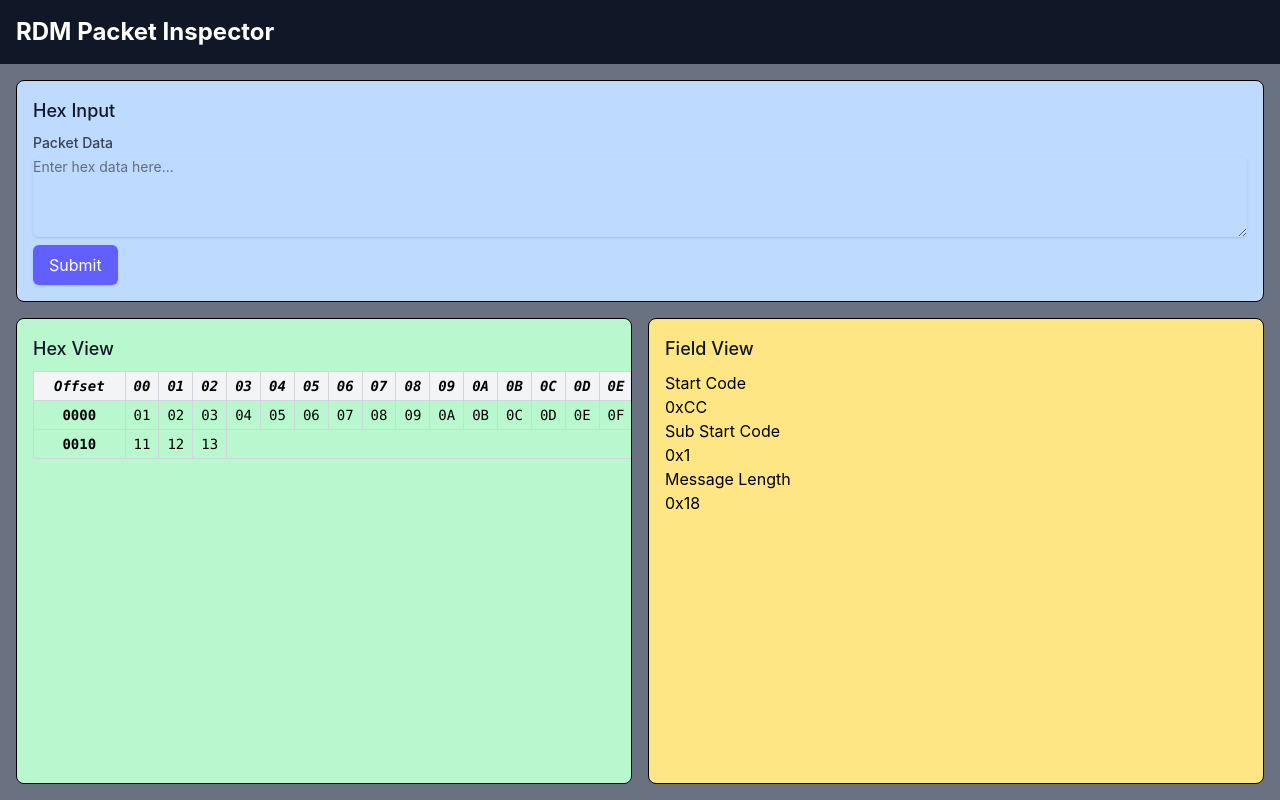
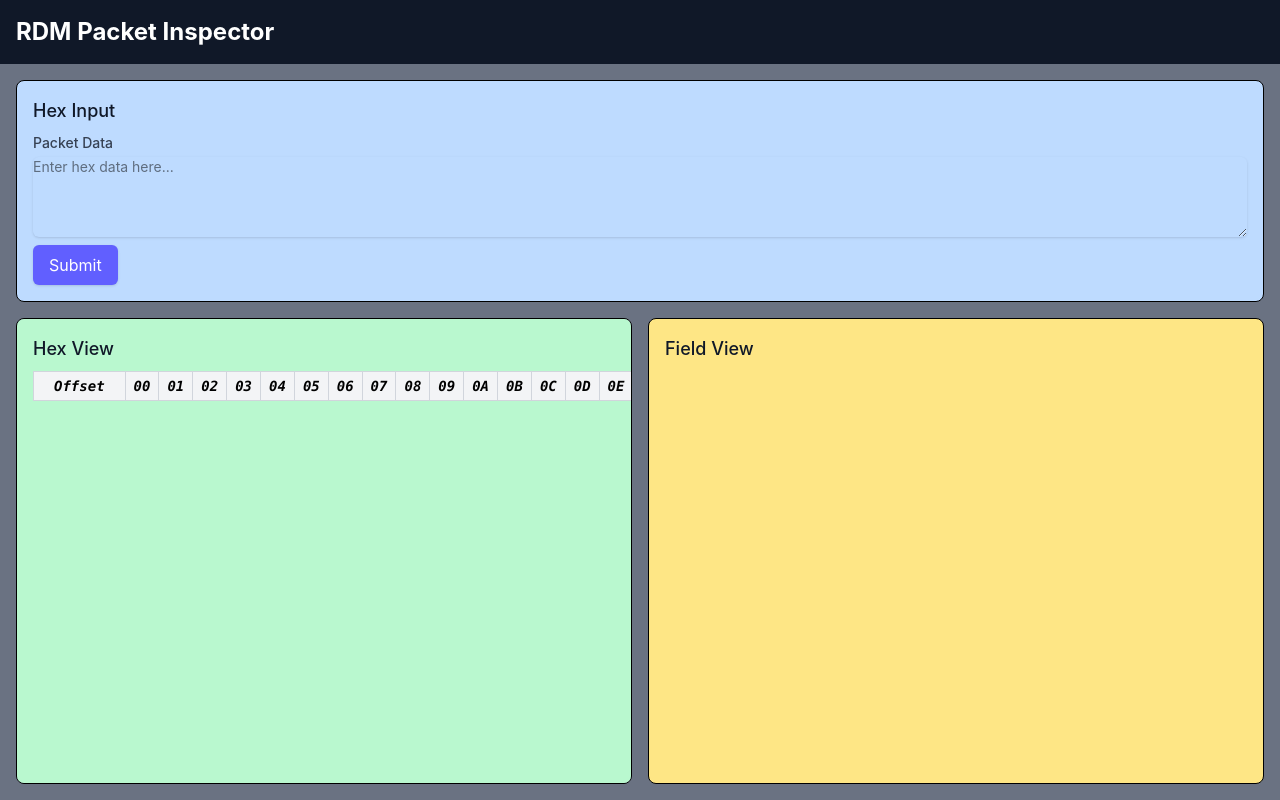
Before and after one commit to r-chua/rdm-packet-inspector, a React (Vite) app: page / in a window 1280 px wide. Built offline with nearby package versions, Linux system fonts and the light colour scheme.

Commit message:
feat: user input (#29)
* feat: packet props

* feat: parse input hex

* feat: rawBytes in HexView

* feat: packet in FieldView

* refactor: flatten FieldEntry for UI consumption

* fix: normalize more special characters

* refactor: remove unused packet prop

* refactor: safer textarea access

```diff
--- a/src/components/FieldView.tsx
+++ b/src/components/FieldView.tsx
@@ -1,56 +1,24 @@
-import type { FieldEntry } from '../parser/fields';
+import React from 'react';
+import { getFieldEntries, type FieldEntry } from '../parser/fields';
+import type { RdmPacket } from '../parser/types';
 
-export function FieldView() {
-  const placeholderFields: FieldEntry[] = [
-    {
-      name: 'Start Code',
-      field: {
-        value: 0xcc,
-        rawBytes: new Uint8Array([0xcc]),
-        startByte: 0,
-        endByte: 0,
-      },
-    },
-    {
-      name: 'Sub Start Code',
-      field: {
-        value: 0x01,
-        rawBytes: new Uint8Array([0x01]),
-        startByte: 1,
-        endByte: 1,
-      },
-    },
-    {
-      name: 'Message Length',
-      field: {
-        value: 24,
-        rawBytes: new Uint8Array([0x18]),
-        startByte: 2,
-        endByte: 2,
-      },
-    },
-  ];
+type FieldViewProps = {
+  packet: RdmPacket | null;
+};
 
-  function renderValue(value: unknown): string {
-    if (value instanceof Uint8Array) {
-      return Array.from(value)
-        .map((byte) => byte.toString(16).toUpperCase().padStart(2, '0'))
-        .join(' ');
+export function FieldView({ packet }: FieldViewProps) {
+  const packetFields: FieldEntry[] = React.useMemo(() => {
+    if (packet) {
+      return getFieldEntries(packet);
     }
-    if (typeof value === 'number') {
-      return `0x${value.toString(16).toUpperCase()}`;
-    }
-    if (typeof value === 'string') {
-      return value;
-    }
-    return 'Placeholder';
-  }
+    return [];
+  }, [packet]);
 
   function renderFieldEntry(entry: FieldEntry) {
     return (
       <div key={entry.name}>
         <dt>{entry.name}</dt>
-        <dd>{renderValue(entry.field.value)}</dd>
+        <dd>{entry.displayValue}</dd>
       </div>
     );
   }
@@ -59,7 +27,7 @@ export function FieldView() {
     <section className="p-4">
       <h2 className="text-lg font-medium text-gray-900 mb-2">Field View</h2>
 
-      <dl>{placeholderFields.map((entry) => renderFieldEntry(entry))}</dl>
+      <dl>{packetFields.map((entry) => renderFieldEntry(entry))}</dl>
     </section>
   );
 }
--- a/src/components/HexInput.tsx
+++ b/src/components/HexInput.tsx
@@ -1,6 +1,18 @@
+import React from 'react';
 import { cn } from '../lib/utils';
 
-export function HexInput() {
+type HexInputProps = {
+  onParse: (hexString: string) => void;
+};
+
+export function HexInput({ onParse }: HexInputProps) {
+  const textareaRef = React.useRef<HTMLTextAreaElement>(null);
+
+  const handleSubmit = () => {
+    const hexInput = textareaRef.current?.value || '';
+    onParse(hexInput);
+  };
+
   return (
     <section className="p-4">
       <h2 className="text-lg font-medium text-gray-900 mb-2">Hex Input</h2>
@@ -12,6 +24,7 @@ export function HexInput() {
           Packet Data
         </label>
         <textarea
+          ref={textareaRef}
           id="hex-input"
           className={cn(
             'mt-1 block w-full rounded-md',
@@ -26,6 +39,8 @@ export function HexInput() {
 
         <div>
           <button
+            type="button"
+            onClick={handleSubmit}
             className={cn(
               'mt-2 px-4 py-2 rounded-md shadow-sm',
               'bg-indigo-500 text-white',
--- a/src/components/HexView.tsx
+++ b/src/components/HexView.tsx
@@ -1,11 +1,17 @@
+import React from 'react';
 import { cn } from '../lib/utils';
 
-export function HexView() {
-  const placeholderData = new Uint8Array([
-    0x01, 0x02, 0x03, 0x04, 0x05, 0x06, 0x07, 0x08, 0x09, 0x0a, 0x0b, 0x0c,
-    0x0d, 0x0e, 0x0f, 0x10, 0x11, 0x12, 0x13,
-    // ... more bytes as needed
-  ]);
+type HexViewProps = {
+  rawBytes: Uint8Array | null;
+};
+
+export function HexView({ rawBytes }: HexViewProps) {
+  const dataToDisplay = React.useMemo(() => {
+    if (rawBytes) {
+      return generateTableRowData(rawBytes);
+    }
+    return generateTableRowData(new Uint8Array([]));
+  }, [rawBytes]);
 
   function generateTableRowData(buffer: Uint8Array): number[][] {
     const rows: number[][] = [];
@@ -14,8 +20,6 @@ export function HexView() {
     }
     return rows;
   }
-
-  const rowData = generateTableRowData(placeholderData);
 
   return (
     <section className="p-4">
@@ -64,7 +68,7 @@ export function HexView() {
           </tr>
         </thead>
         <tbody>
-          {rowData.map((row, rowIndex) => (
+          {dataToDisplay.map((row, rowIndex) => (
             <tr key={rowIndex}>
               <th
                 scope="row"
--- a/src/components/PacketInspector.tsx
+++ b/src/components/PacketInspector.tsx
@@ -1,8 +1,19 @@
+import React from 'react';
 import { FieldView } from './FieldView.tsx';
 import { HexInput } from './HexInput.tsx';
 import { HexView } from './HexView.tsx';
+import type { ParseResult } from '../parser/types.ts';
+import { parseRdmPacket } from '../parser/parse.ts';
 
 export function PacketInspector() {
+  const [parseResult, setParseResult] = React.useState<ParseResult | null>(
+    null
+  );
+
+  const handleParse = (hexString: string) => {
+    setParseResult(parseRdmPacket(hexString));
+  };
+
   return (
     <div className="flex flex-col h-screen">
       <div className="bg-gray-900 text-white">
@@ -11,15 +22,17 @@ export function PacketInspector() {
 
       <div className="flex flex-col flex-1 min-h-0 p-4 gap-4">
         <div className="bg-blue-200 border rounded-lg">
-          <HexInput />
+          <HexInput onParse={handleParse} />
         </div>
 
         <div className="grid grid-cols-1 md:grid-cols-2 gap-4 flex-1 min-h-0">
           <div className="overflow-auto bg-green-200 border rounded-lg">
-            <HexView />
+            <HexView rawBytes={parseResult?.rawBytes || null} />
           </div>
           <div className="overflow-auto bg-amber-200 border rounded-lg">
-            <FieldView />
+            <FieldView
+              packet={parseResult?.success ? parseResult.packet : null}
+            />
           </div>
         </div>
       </div>
--- a/src/lib/utils.ts
+++ b/src/lib/utils.ts
@@ -4,3 +4,11 @@ import { twMerge } from 'tailwind-merge';
 export function cn(...args: ClassValue[]) {
   return twMerge(clsx(args));
 }
+
+export function toString8Bit(value: number): string {
+  return `0x${value.toString(16).toUpperCase().padStart(2, '0')}`;
+}
+
+export function toString16Bit(value: number): string {
+  return `0x${value.toString(16).toUpperCase().padStart(4, '0')}`;
+}
--- a/src/parser/fields.ts
+++ b/src/parser/fields.ts
@@ -1,44 +1,126 @@
-import type { RdmField, RdmPacket } from './types';
+import { toString16Bit, toString8Bit } from '../lib/utils';
+import type { RdmPacket } from './types';
 
 export type FieldEntry = {
   name: string;
-  field: RdmField<unknown>;
+  displayValue: string;
+  startByte: number;
+  endByte: number;
 };
 
 export const getFieldEntries = (packet: RdmPacket): FieldEntry[] => {
   const fields: FieldEntry[] = [
-    { name: 'Start Code', field: packet.startCode },
-    { name: 'Sub Start Code', field: packet.subStartCode },
-    { name: 'Message Length', field: packet.messageLength },
-    { name: 'Destination UID', field: packet.destinationUid },
-    { name: 'Source UID', field: packet.sourceUid },
-    { name: 'Transaction Number', field: packet.transactionNumber },
+    {
+      name: 'Start Code',
+      displayValue: toString8Bit(packet.startCode.value),
+      startByte: packet.startCode.startByte,
+      endByte: packet.startCode.endByte,
+    },
+    {
+      name: 'Sub Start Code',
+      displayValue: toString8Bit(packet.subStartCode.value),
+      startByte: packet.subStartCode.startByte,
+      endByte: packet.subStartCode.endByte,
+    },
+    {
+      name: 'Message Length',
+      displayValue: packet.messageLength.value.toString(),
+      startByte: packet.messageLength.startByte,
+      endByte: packet.messageLength.endByte,
+    },
+    {
+      name: 'Destination UID',
+      displayValue: packet.destinationUid.value,
+      startByte: packet.destinationUid.startByte,
+      endByte: packet.destinationUid.endByte,
+    },
+    {
+      name: 'Source UID',
+      displayValue: packet.sourceUid.value,
+      startByte: packet.sourceUid.startByte,
+      endByte: packet.sourceUid.endByte,
+    },
+    {
+      name: 'Transaction Number',
+      displayValue: packet.transactionNumber.value.toString(),
+      startByte: packet.transactionNumber.startByte,
+      endByte: packet.transactionNumber.endByte,
+    },
   ];
 
   if (packet.direction === 'command') {
-    fields.push({ name: 'Port ID', field: packet.portId });
+    fields.push({
+      name: 'Port ID',
+      displayValue: packet.portId.value.toString(),
+      startByte: packet.portId.startByte,
+      endByte: packet.portId.endByte,
+    });
   } else if (packet.direction === 'response') {
-    fields.push({ name: 'Response Type', field: packet.responseType });
+    fields.push({
+      name: 'Response Type',
+      displayValue: packet.responseType.value.name,
+      startByte: packet.responseType.startByte,
+      endByte: packet.responseType.endByte,
+    });
   } else {
     fields.push({
       name: 'Port ID or Response Type',
-      field: packet.portIdOrResponseType,
+      displayValue: packet.portIdOrResponseType.value.toString(),
+      startByte: packet.portIdOrResponseType.startByte,
+      endByte: packet.portIdOrResponseType.endByte,
     });
   }
 
   fields.push(
-    { name: 'Message Count', field: packet.messageCount },
-    { name: 'Sub Device', field: packet.subDevice },
-    { name: 'Command Class', field: packet.commandClass },
-    { name: 'Parameter ID (PID)', field: packet.parameterId },
-    { name: 'Parameter Data Length', field: packet.parameterDataLength }
+    {
+      name: 'Message Count',
+      displayValue: packet.messageCount.value.toString(),
+      startByte: packet.messageCount.startByte,
+      endByte: packet.messageCount.endByte,
+    },
+    {
+      name: 'Sub Device',
+      displayValue:
+        `${packet.subDevice.value.toString()} ` +
+        `(${toString16Bit(packet.subDevice.value)})`,
+      startByte: packet.subDevice.startByte,
+      endByte: packet.subDevice.endByte,
+    },
+    {
+      name: 'Command Class',
+      displayValue: packet.commandClass.value.name,
+      startByte: packet.commandClass.startByte,
+      endByte: packet.commandClass.endByte,
+    },
+    {
+      name: 'Parameter ID (PID)',
+      displayValue: packet.parameterId.value.name,
+      startByte: packet.parameterId.startByte,
+      endByte: packet.parameterId.endByte,
+    },
+    {
+      name: 'Parameter Data Length',
+      displayValue: packet.parameterDataLength.value.toString(),
+      startByte: packet.parameterDataLength.startByte,
+      endByte: packet.parameterDataLength.endByte,
+    }
   );
 
   if (packet.parameterData !== null) {
-    fields.push({ name: 'Parameter Data', field: packet.parameterData });
+    fields.push({
+      name: 'Parameter Data',
+      displayValue: packet.parameterData.value.toString(),
+      startByte: packet.parameterData.startByte,
+      endByte: packet.parameterData.endByte,
+    });
   }
 
-  fields.push({ name: 'Checksum', field: packet.checksum });
+  fields.push({
+    name: 'Checksum',
+    displayValue: toString16Bit(packet.checksum.value),
+    startByte: packet.checksum.startByte,
+    endByte: packet.checksum.endByte,
+  });
 
   return fields;
 };
--- a/src/parser/normalize.ts
+++ b/src/parser/normalize.ts
@@ -18,7 +18,7 @@ export const normalizeHex = (input: string): Uint8Array => {
     .trim()
     .toLowerCase() // Normalize to lowercase
     .replace(/0x/g, '') // Remove '0x' prefixes
-    .replace(/[\s,]+/g, ''); // Remove all whitespace and commas
+    .replace(/[\s,'"+:;]+/g, ''); // Remove all whitespace, commas, and characters
 
   if (cleaned.length % 2 !== 0) {
     throw new Error(
```
Also changed, not shown: 2 other files (tests, documents, lock files or other folders).
